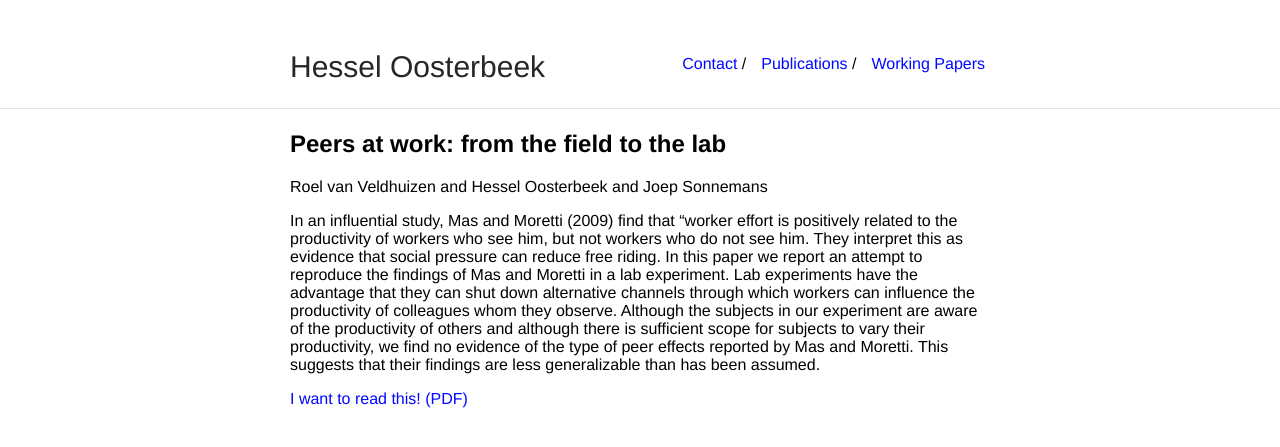
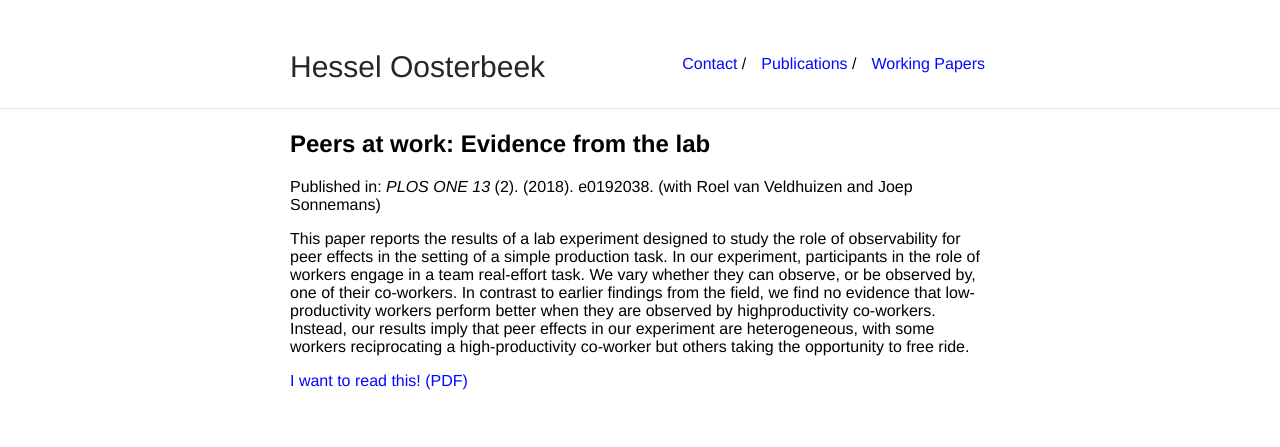
Before and after one commit to oosterbeek/www, a Jekyll site: the page built from _posts/2017-03-05-Peers-at-work-from-the.markdown, in a window 1280 px wide. Shown: the top 447 px of the page. Built offline with Jekyll 4.4.1, drawn with Linux system fonts in a browser that asks for light colours.

Commit message:
peers in lab published

```diff
--- a/_posts/2017-03-05-Peers-at-work-from-the.markdown
+++ b/_posts/2017-03-05-Peers-at-work-from-the.markdown
@@ -1,19 +1,19 @@
 ---
-layout: paper
-title: "Peers at work: from the field to the lab"
-abstract: "In an influential study, Mas and Moretti (2009) find that “worker effort is positively related to the productivity of workers who see him, but not workers who do not see him. They interpret this as evidence that social pressure can reduce free riding. In this paper we report an attempt to reproduce the findings of Mas and Moretti in a lab experiment. Lab experiments have the advantage that they can shut down alternative channels through which workers can influence the productivity of colleagues whom they observe. Although the subjects in our experiment are aware of the productivity of others and although there is sufficient scope for subjects to vary their productivity, we find no evidence of the type of peer effects reported by Mas and Moretti. This suggests that their findings are less generalizable than has been assumed."
+layout: pub
+title: "Peers at work: Evidence from the lab"
+abstract: "This paper reports the results of a lab experiment designed to study the role of observability for peer effects in the setting of a simple production task. In our experiment, participants in the role of workers engage in a team real-effort task. We vary whether they can observe, or be observed by, one of their co-workers. In contrast to earlier findings from the field, we find no evidence that low-productivity workers perform better when they are observed by highproductivity co-workers. Instead, our results imply that peer effects in our experiment are heterogeneous, with some workers reciprocating a high-productivity co-worker but others taking the opportunity to free ride."
 authors: "Roel van Veldhuizen and Hessel Oosterbeek and Joep Sonnemans"
-year: "2014"
-journal: ""
-volume: ""
-number: ""
-pages: ""
-type: "unpublished"
+year: "2018"
+journal: "PLOS ONE"
+volume: "13"
+number: "2"
+pages: "e0192038"
+type: "article"
 booktitle: ""
 editor: ""
 publisher: ""
 institution: ""
-pdf: "https://www.dropbox.com/s/1y7pe78kfvvcsy2/WP%2012%201%202017.pdf?dl=0"
-date: 2017-03-05
-category: papers
+pdf: "https://www.dropbox.com/s/il32qvxn5kfaweb/VeldhuizenOosterbeekSonnemans2018PO.pdf?dl=0"
+date: 2018-02-22
+category: pub
 ---
```
